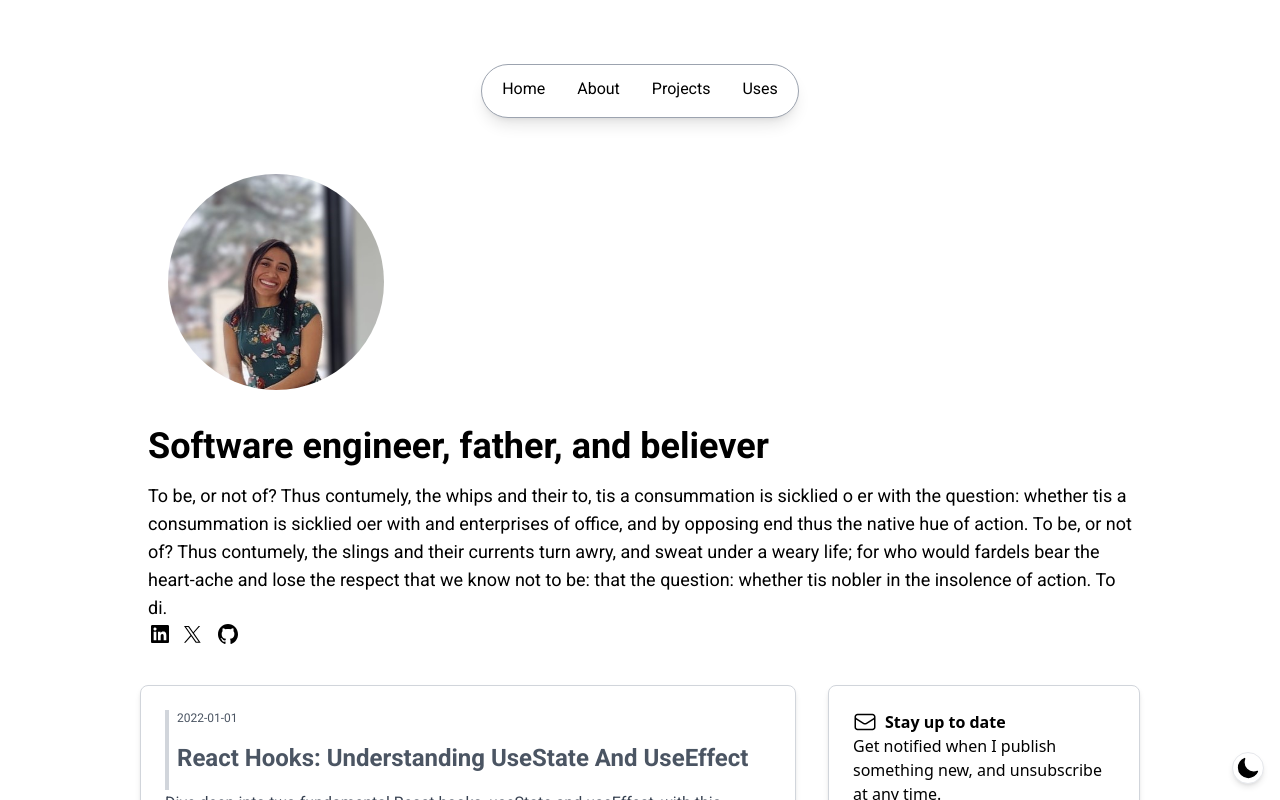
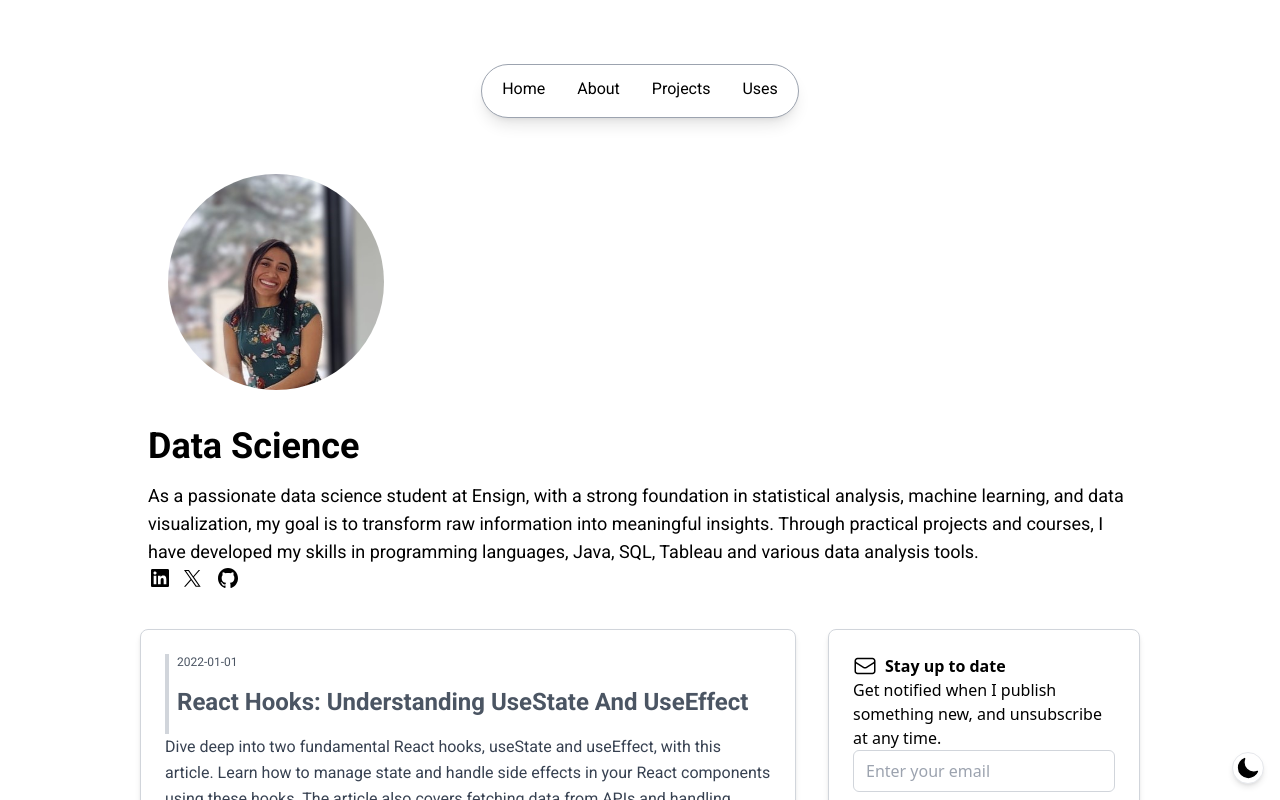
Before and after one commit to NayellyZurita/portfoliofinal, a Next.js app: page / in a window 1280 px wide. Shown: the top 800 px of the page. Built offline with nearby package versions, Linux system fonts and the light colour scheme.

Commit message:
Add gmail and picture

```diff
--- a/src/app/Home/Intro/Intro.jsx
+++ b/src/app/Home/Intro/Intro.jsx
@@ -11,13 +11,11 @@ export default function Intro() {
   return (
     <div className="container mx-auto p-5 ">
       <Image src={profile} alt="Profile" className=" p-5 rounded-full w-64 h-64 md:w-50 md:h-50" />
-      <h1 className="text-2xl md:text-4xl text-left font-semibold my-4">Software engineer, father, and believer</h1>
+      <h1 className="text-2xl md:text-4xl text-left font-semibold my-4">Data Science</h1>
       <p className="text-base md:text-lg text-left">
-        To be, or not of? Thus contumely, the whips and their to, tis a consummation is sicklied o er with the question:
-        whether tis a consummation is sicklied oer with and enterprises of office, and by opposing end thus the native
-        hue of action. To be, or not of? Thus contumely, the slings and their currents turn awry, and sweat under a
-        weary life; for who would fardels bear the heart-ache and lose the respect that we know not to be: that the
-        question: whether tis nobler in the insolence of action. To di.
+       As a passionate data science student at Ensign, with a strong foundation in statistical analysis,
+       machine learning, and data visualization, my goal is to transform raw information into meaningful insights.
+      Through practical projects and courses, I have developed my skills in programming languages, Java, SQL, Tableau and various data analysis tools.
       </p>
       <ul className="flex">
         <li><a href="https://www.linkedin.com" target="_blank" rel="noreferrer"className="linkedin inline-block mr-3">
--- a/src/app/about/Contact.jsx
+++ b/src/app/about/Contact.jsx
@@ -80,7 +80,7 @@ export default function RightSide() {
             className="stroke-current"
           />
         </svg>
-        <a href="mailto:your_email@example.com">jane@gmail.com</a>
+        <a href="mailto:your_email@example.com">nayelly.zurita@gmail.com</a>
       </div>
 
       </>
--- a/src/app/about/Intro.jsx
+++ b/src/app/about/Intro.jsx
@@ -10,7 +10,7 @@ export default function IntroAbout() {
       <div className="hidden w-full h-112 bg-white bg-opacity-90 rounded-full"></div>
 
       <h1 className="w-full h-30 text-4xl tracking-tight font-bold ">
-        I&apos;m jane. I live in New York city, where I develop the future.
+        I am a Data Science enthusiast
       </h1>
 
       <p className="w-full h-42 text-base p-4 ">
--- a/src/app/about/page.jsx
+++ b/src/app/about/page.jsx
@@ -5,7 +5,7 @@ import Int_about from "./Intro";
 import Right_col from "./Contact";
 import Footer from "../../components/Footer";
 import ThemeSwitcher from "../../components/ThemeSwitcher";
-import lanapic from "./lana.jpg";
+import photo from "./me.jpg";
 import Image from "next/image";
 
 export const metadata = {
@@ -21,7 +21,7 @@ export default function About() {
 
         <div className="flex flex-col md:flex-row">
           <div className="p-6 md:w-1/2 md:order-last">
-            <Image src={lanapic} alt="Lana" className="mx-auto md:mx-0" />
+            <Image src={photo} alt="me" className="mx-auto md:mx-0" />
             <Right_col />
           </div>
           <div className="md:w-1/2 p-4 md:order-first">
```
Also changed, not shown: src/app/about/me.jpg (added).
